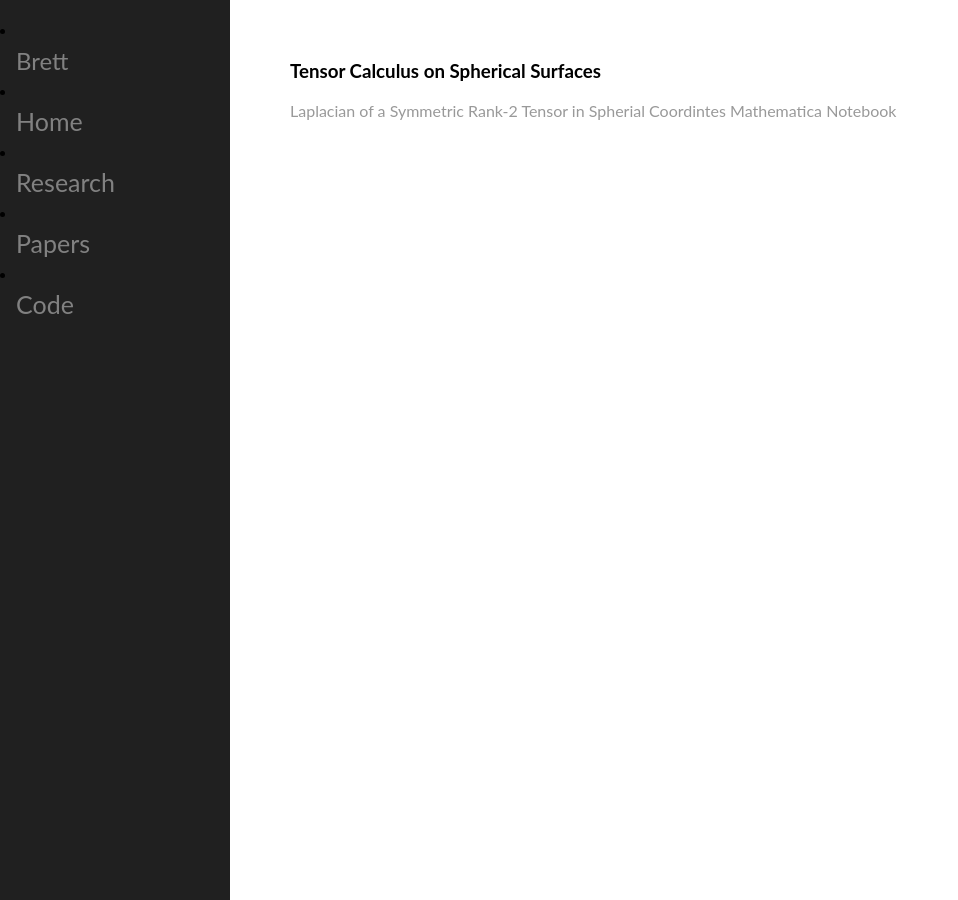
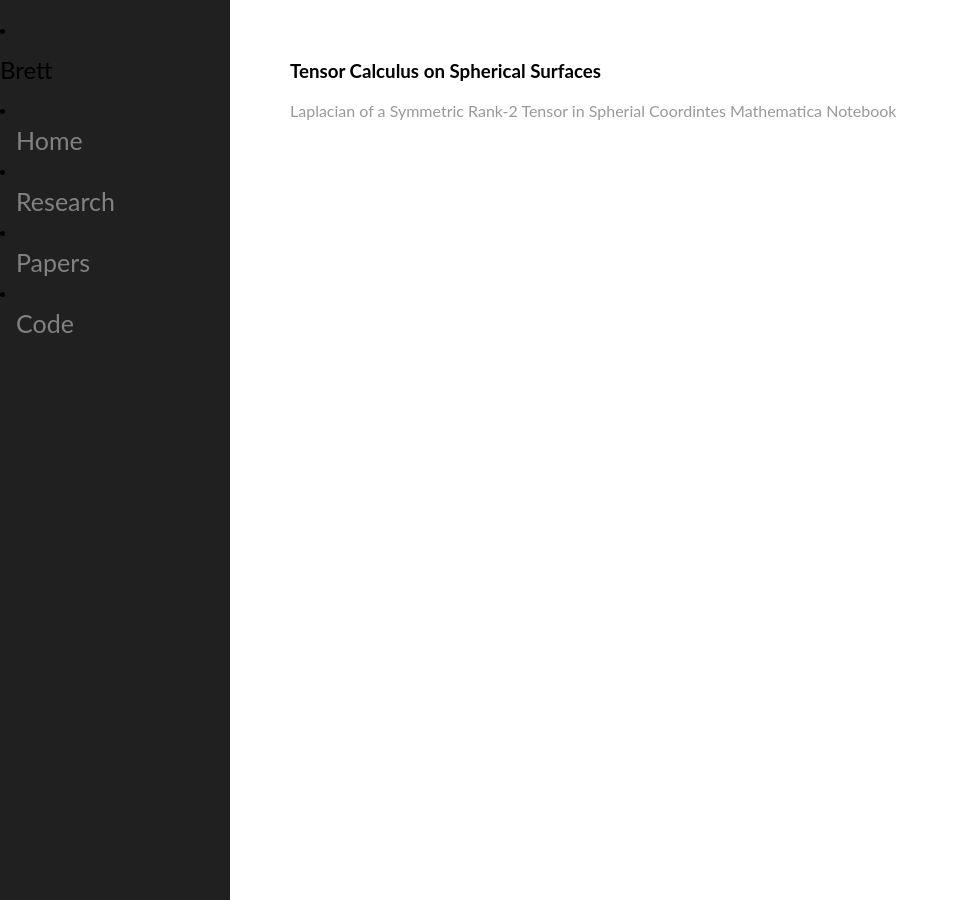
Before and after one commit to mckimb/mckimb.github.io, a Jekyll site: the page built from code/index.html, in a window 1280 px wide. Shown: the whole page, without its empty margins (0-958 px from the left). Built offline with Jekyll 4.4.1, drawn with Linux system fonts in a browser that asks for light colours.

Commit message:
Update default.html

```diff
--- a/_layouts/default.html
+++ b/_layouts/default.html
@@ -9,7 +9,7 @@
 		</head>
 		<body>
 			<div class="sidenav">
-				<li><a><font size="+2">Brett</font></a></li>
+				<li><p><font size="+2">Brett</font></p></li>
 				<li><a href="/">Home</a></li>
   				<li><a href="/research">Research</a></li>
   				<li><a href="/papers">Papers</a></li>
```
